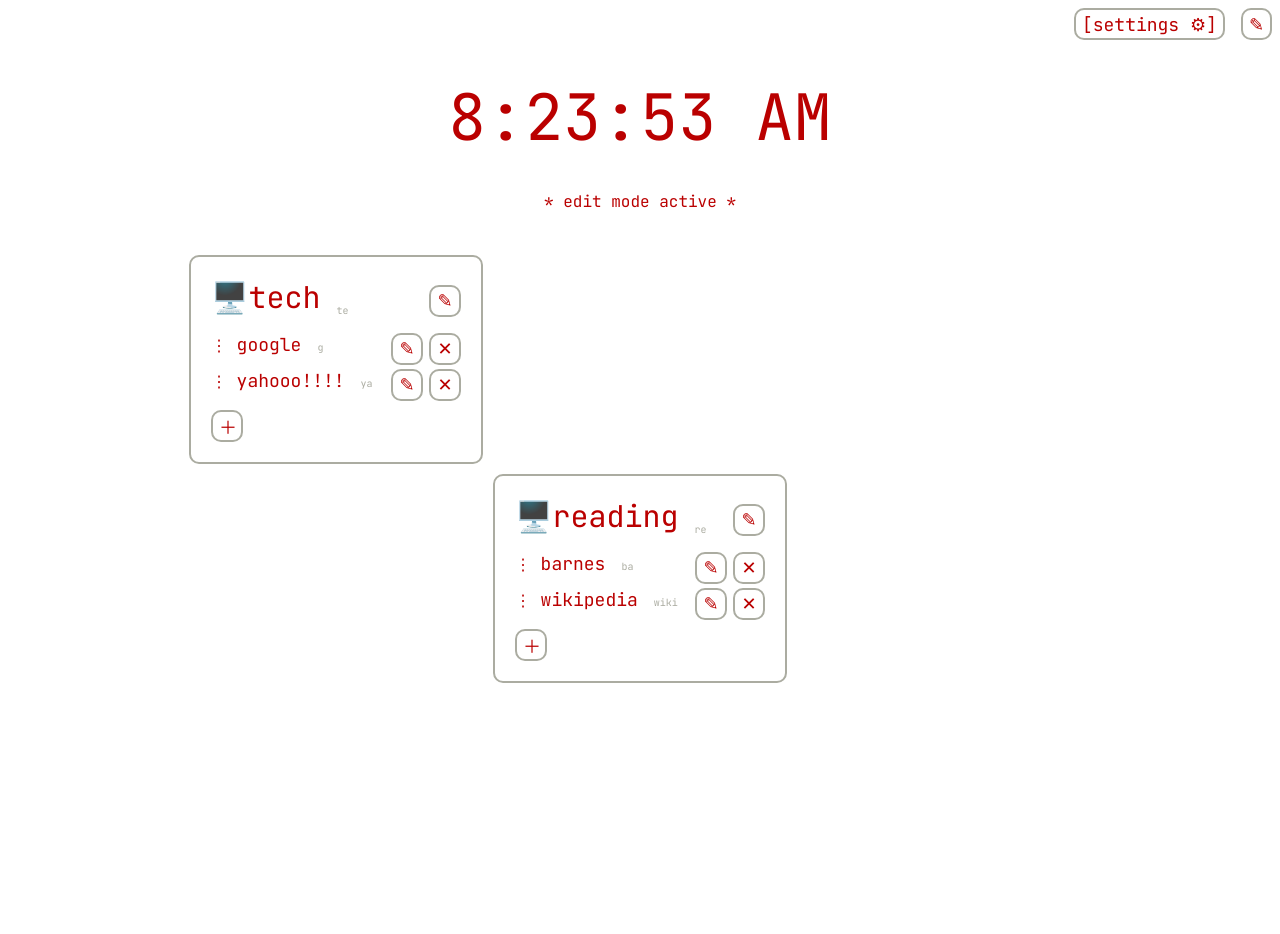
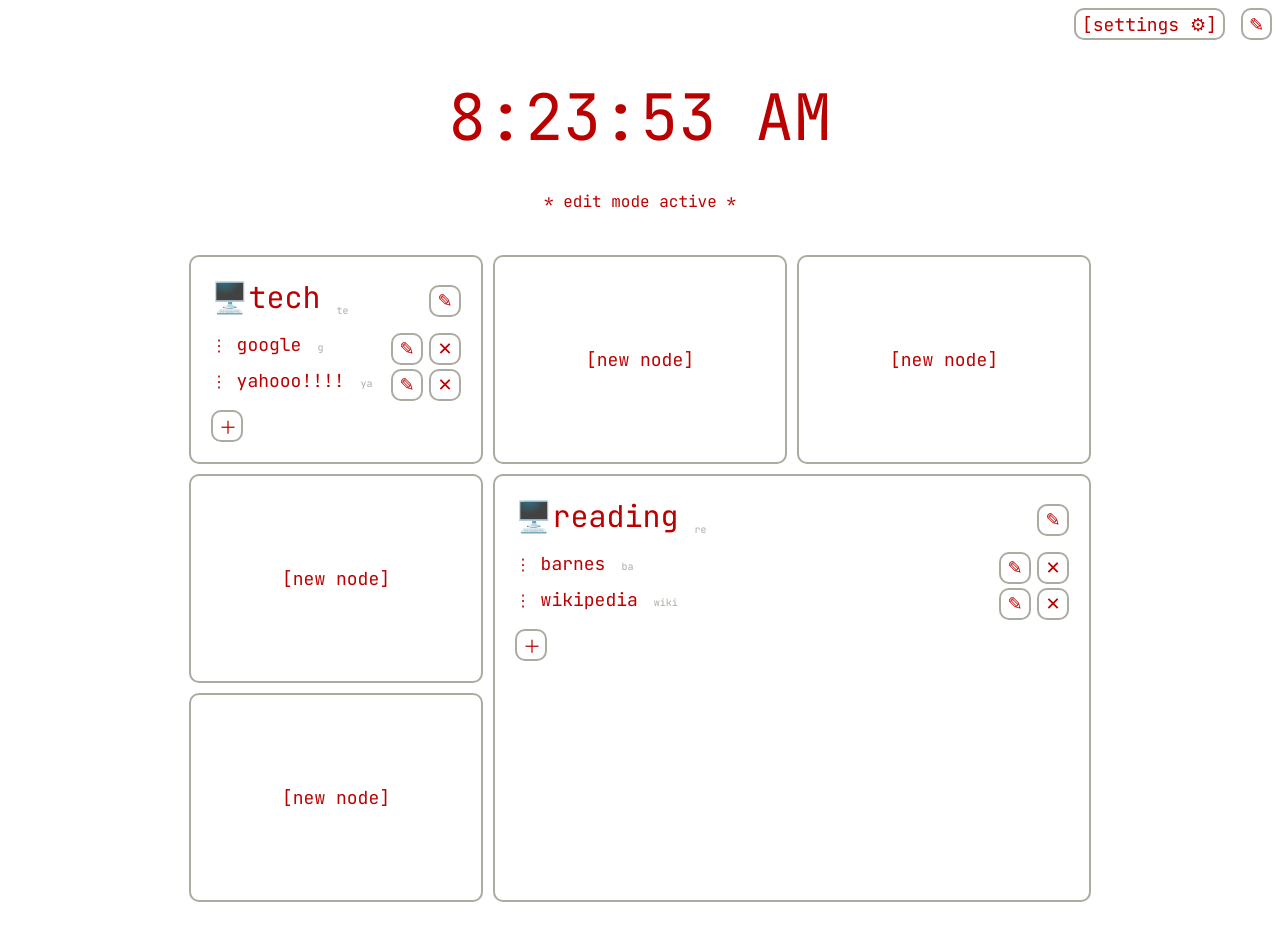
Before and after one commit to vgfang/launchtab, a React (Vite) app: page / in a window 1280 px wide. Built offline with nearby package versions, Linux system fonts and the light colour scheme.

Commit message:
added node add ui

```diff
--- a/src/App.tsx
+++ b/src/App.tsx
@@ -3,7 +3,7 @@ import Modal from 'react-modal'
 import "./App.css";
 import Clock from "./components/Clock.tsx";
 import Grid from "./components/Grid.tsx";
-import TestJSON from "./test/test.json";
+import TestJSON from "../test/test.json";
 import SettingsModal from "./components/SettingsModal"
 import * as T from './types'
 import { DefaultSettings } from "./defaults"
@@ -19,7 +19,7 @@ function App() {
   // holds current nodes information
   const [nodes, setNodes] = useState([] as T.Node[]);
   // holds the currently most accurate link
-  const [targetedLink, setTargetedLink] = useState<T.Link | undefined>(undefined)
+  // const [targetedLink, setTargetedLink] = useState<T.Link | undefined>(undefined)
 
 
   const [isModalOpen, setIsModalOpen] = useState(false);
@@ -140,7 +140,7 @@ function App() {
         </div>
         <Clock />
         <span className="user-input-span">{!editMode && '⌨'} {userInput} {editMode && '* edit mode active *'}</span>
-        <span className="link-preview-span">{targetedLink && `->${targetedLink.label}`}</span>
+        {/* <span className="link-preview-span">{targetedLink && `->${targetedLink.label}`}</span> */}
       </header>
       <main>
         <Modal
@@ -174,6 +174,7 @@ function App() {
           settings={settings}
           nodes={nodes}
           setNodes={setNodes}
+          size={{ x: settings.grid.sizeX, y: settings.grid.sizeY }}
           openConfirmModal={openConfirmModal}
         />
       </main >
--- a/src/components/Grid.tsx
+++ b/src/components/Grid.tsx
@@ -5,10 +5,12 @@ import LinkModal from "./LinkModal.tsx";
 import NodeModal from "./NodeModal.tsx";
 import { v4 as uuidv4 } from 'uuid'
 import * as T from '../types'
+import { GridUtils } from "../utils/GridUtils.tsx";
 import '../stylesheets/Grid.css';
 
 interface Props {
   nodes: T.Node[];
+  size: { x: number; y: number; }
   setNodes: any;
   editMode: boolean;
   settings: T.Settings;
@@ -17,6 +19,7 @@ interface Props {
 
 interface NodeListProps {
   nodes: T.Node[];
+  size: { x: number; y: number }
   openLinkModal: any;
   setNodes: any;
   editMode: boolean;
@@ -120,9 +123,12 @@ const Grid = (props: Props) => {
 
   const NodeList = (props: NodeListProps) => {
     const nodes = props?.nodes || [];
+    const emptyGridLocs = GridUtils.getEmptyGridLocations(nodes, props.size.x, props.size.y) || [];
+
     return (
       <>
         {nodes.map((node, key) => {
+          // node component handles grid locations
           return (
             <Node
               key={key}
@@ -135,6 +141,20 @@ const Grid = (props: Props) => {
               closeNodeModal={closeNodeModal}
             />
           );
+        })}
+        {props.editMode && emptyGridLocs.map((xy: { x: number, y: number }, key: number) => {
+          return (
+            <button
+              key={key}
+              className="new-node-btn"
+              style={{
+                gridRow: xy.y,
+                gridColumn: xy.x
+              }}
+            >
+              [new node]
+            </button>
+          )
         })}
       </>
     )
@@ -168,6 +188,7 @@ const Grid = (props: Props) => {
           openNodeModal={openNodeModal}
           closeNodeModal={closeNodeModal}
           deleteLinkForNode={deleteLinkForNode}
+          size={props.size}
         />
       </div>
     </>
--- a/src/components/SettingsModal.tsx
+++ b/src/components/SettingsModal.tsx
@@ -1,5 +1,6 @@
 import { useState } from 'react'
 import * as T from '../types'
+import * as GridUtils from "./utils/GridUtils.tsx"
 
 interface Props {
   closeModal: any;
--- a/src/stylesheets/Node.css
+++ b/src/stylesheets/Node.css
@@ -2,8 +2,8 @@
   border: 2px solid var(--fg-color);
   border-radius: var(--node-radius);
   padding: var(--node-padding);
-  width: var(--node-width);
-  height: fit-content;
+  min-width: calc(var(--node-width));
+  /*height: fit-content;*/
 }
 
 .link-section {
--- /dev/null
+++ b/src/utils/GridUtils.tsx
@@ -0,0 +1,82 @@
+import * as T from '../types'
+
+export interface GridUtilsInterface {
+  getEmptyGridLocations: (node: T.Node[], gridX: number, gridY: number) => { x: number, y: number }[];
+  validateGrid: (data: T.Data) => { valid: boolean, error?: string };
+  getLinkMatchingKeychord: (nodes: T.Node[], keychord: string) => T.Link | undefined;
+}
+
+export const GridUtils: GridUtilsInterface = {
+  getEmptyGridLocations: (nodes: T.Node[], gridX: number, gridY: number): { x: number, y: number }[] => {
+    const x: number = gridX
+    const y: number = gridY
+
+    // grid indices start at 0, positions we are given start at 1
+    const grid = Array(y).fill(null).map(() => Array(x).fill(false));
+
+    for (const node of nodes) {
+      for (let i = 0; i < node.width; i++) {
+        for (let j = 0; j < node.height; j++) {
+          grid[node.posX + i - 1][node.posY + j - 1] = true;
+        }
+      }
+    }
+
+    const emptyLocations: { x: number, y: number }[] = []
+    for (let i = 0; i < x; i++) {
+      for (let j = 0; j < y; j++) {
+        if (!grid[i][j]) {
+          emptyLocations.push({ x: i + 1, y: j + 1 })
+        }
+      }
+    }
+    return emptyLocations
+  },
+
+  validateGrid: (data: T.Data): { valid: boolean, error?: string } => {
+    const x: number = data.settings.grid.sizeX
+    const y: number = data.settings.grid.sizeY
+
+    const grid = Array(y).fill(null).map(() => Array(x).fill(false));
+
+    if (x < 0 || y < 0)
+      return { valid: false, error: "settings grid size is invalid." }
+
+    for (const node of data.nodes) {
+      for (let i = 0; i < node.width; i++) {
+        for (let j = 0; j < node.height; j++) {
+          if (grid[node.posX + i][node.posY + j])
+            return { valid: false, error: "nodes are overlapping." }
+          if (node.posX + i > x ||
+            node.posX + i <= 0 ||
+            node.posY + j <= 0 ||
+            node.posY + j > y
+          ) {
+            return { valid: false, error: "nodes positions are out of grid size bounds." }
+          }
+
+          grid[node.posX + i][node.posY + j] = true;
+        }
+      }
+    }
+
+
+    return { valid: true }
+  },
+
+  // get the matching link for the keychord
+  getLinkMatchingKeychord: (nodes: T.Node[], keychord: string): T.Link | undefined => {
+    let matchingLink: T.Link | undefined = undefined;
+    if (keychord.length == 0)
+      return undefined
+    for (const node of nodes) {
+      for (const link of node.links) {
+        if (node.keychord + link.keychord === keychord) {
+          matchingLink = link
+        }
+      }
+    }
+    return matchingLink
+  }
+
+}
```
Also changed, not shown: package.json (+7 -1 lines), src/utils/gridUtils.tsx (deleted, +0 -29 lines), test/test.json (renamed from src/test/test.json), 1 other file (tests, documents, lock files or other folders).
